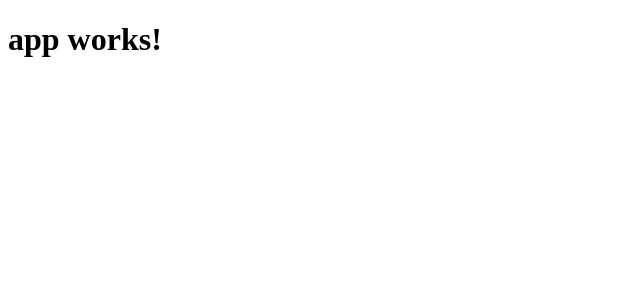
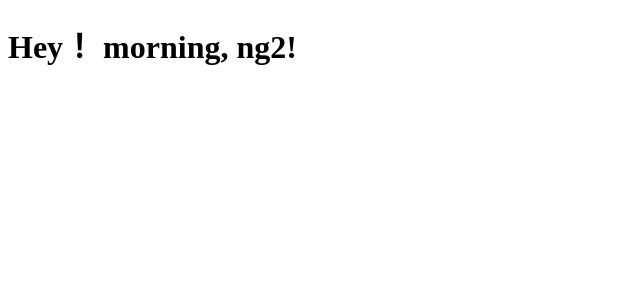
Before and after one commit to HowieWang/angular-hi, an Angular app in the folder ng2-hi/: page / in a window 1280 px wide. Shown: the top 300 px of the page, without its empty margins (0-640 px from the left). Built offline with nearby package versions, Linux system fonts and the light colour scheme.

Commit message:
add greeting

```diff
--- a/ng2-hi/src/app/app.component.html
+++ b/ng2-hi/src/app/app.component.html
@@ -1,3 +1,3 @@
 <h1>
-  {{title}}
+  Hey！ {{greeting}}
 </h1>
--- a/ng2-hi/src/app/app.component.ts
+++ b/ng2-hi/src/app/app.component.ts
@@ -1,10 +1,18 @@
-import { Component } from '@angular/core';
+import { Component, OnInit } from '@angular/core';
 
 @Component({
   selector: 'app-root',
   templateUrl: './app.component.html',
   styleUrls: ['./app.component.css']
 })
-export class AppComponent {
-  title = 'app works!';
+export class AppComponent implements OnInit{
+  title = 'hi，ng2！';
+  private greeting:string;
+  constructor() {
+  }
+
+  ngOnInit () {
+    this.greeting = 'morning, ng2!'
+
+  }
 }
--- a/ng2-hi/src/app/app.module.ts
+++ b/ng2-hi/src/app/app.module.ts
@@ -7,7 +7,7 @@ import { AppComponent } from './app.component';
 
 @NgModule({
   declarations: [
-    AppComponent
+    AppComponent  // 引入工作组件
   ],
   imports: [
     BrowserModule,
@@ -15,6 +15,6 @@ import { AppComponent } from './app.component';
     HttpModule
   ],
   providers: [],
-  bootstrap: [AppComponent]
+  bootstrap: [AppComponent]  // 应用的根组件
 })
 export class AppModule { }
--- a/ng2-hi/src/main.ts
+++ b/ng2-hi/src/main.ts
@@ -7,4 +7,5 @@ if (environment.production) {
   enableProdMode();
 }
 
+// 动态引导
 platformBrowserDynamic().bootstrapModule(AppModule);
```
Also changed, not shown: 1 other file (tests, documents, lock files or other folders).
